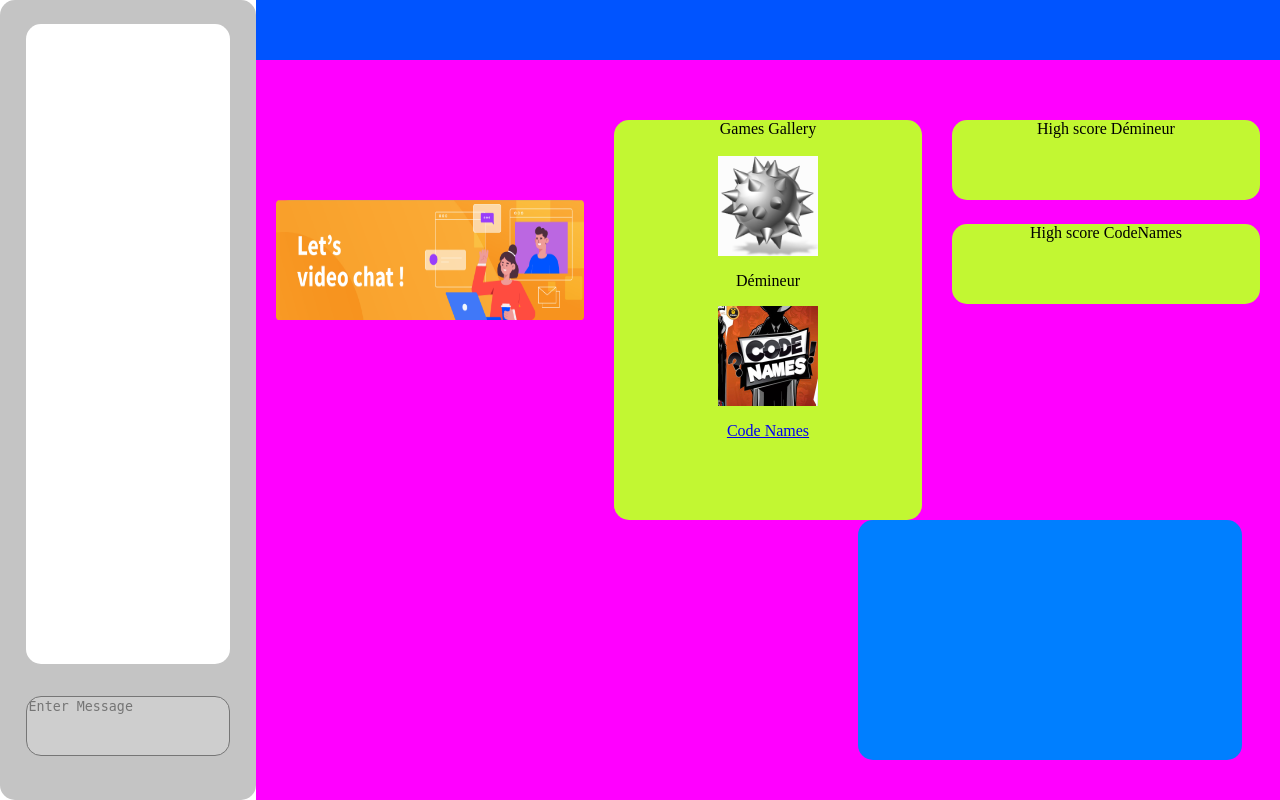
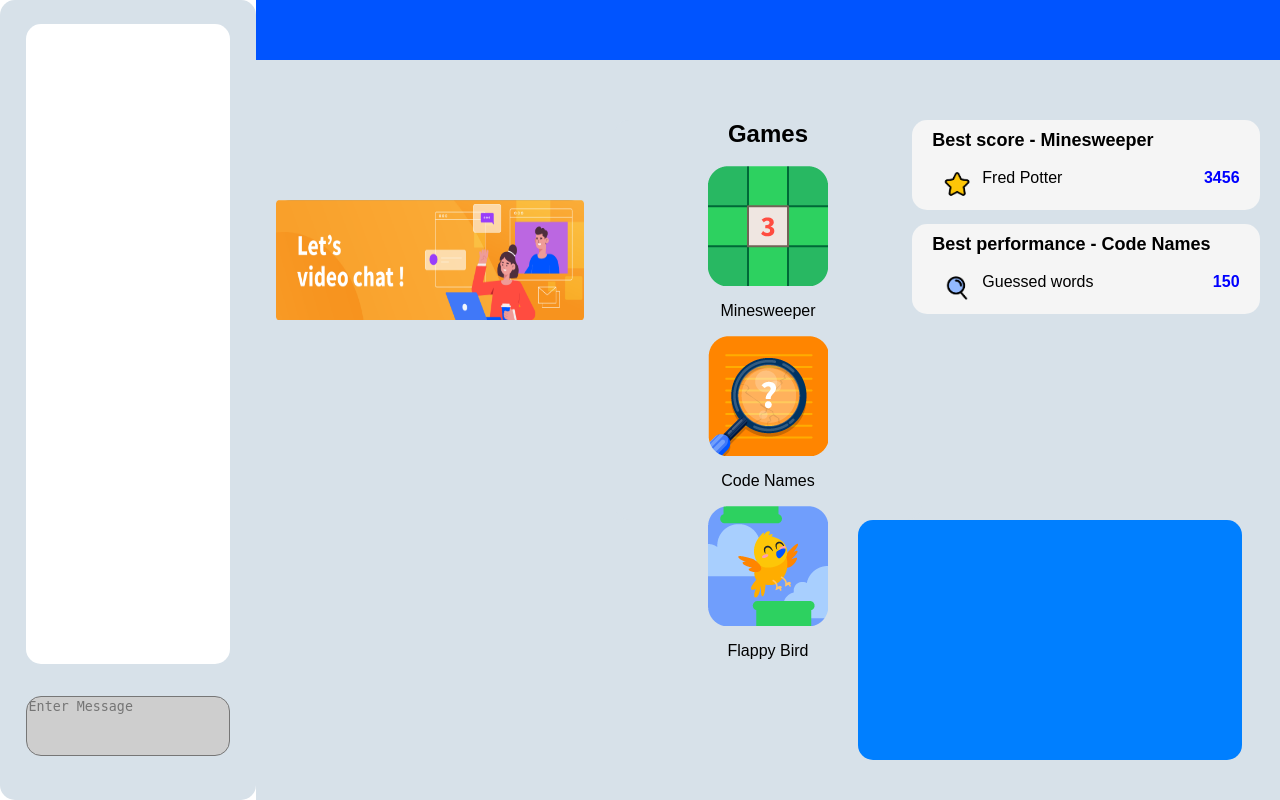
Before and after one commit to Mogmi95/Boulynk, a Flask app: page /store in a window 1280 px wide. Run offline with Flask 2, Linux system fonts and the light colour scheme; a user stored in the database is signed in; some libraries are stand-ins or nearby versions.

Commit message:
cest plus joli maintenant

```diff
--- a/static/styles.css
+++ b/static/styles.css
@@ -1,9 +1,12 @@
 /* Main */
+body {
+    font-family : "Arial";
+}
 #containerSnap{
     position:absolute;
     margin: 0;
     padding: 0;
-    background-color:#ff00ff;
+    background-color:#d7e1e9;
     top: 0;
     left: 0;
     width: 100%;
@@ -83,7 +86,7 @@
     width: 30%;
     top: 15%;
     left: 35%;
-    background-color: #C2F732;
+    background-color: #d7e1e9;
     z-index:1;
     text-align: center;
     border-radius: 15px;
@@ -94,10 +97,13 @@
     width: 30%;
     top: 15%;
     right: 2%;
-    background-color: #C2F732;
+    background-color: whitesmoke;
     z-index:1;
-    text-align: center;
+    text-align: left;
     border-radius: 15px;
+    padding-left: 20px;
+    padding-right: 20px;
+    padding-top: 10px;
 }
 #containerHighScoreCodenames {
     position:absolute;
@@ -105,10 +111,13 @@
     width: 30%;
     top: 28%;
     right: 2%;
-    background-color: #C2F732;
+    background-color: whitesmoke;
     z-index:1;
-    text-align: center;
+    text-align: left;
     border-radius: 15px;
+    padding-left: 20px;
+    padding-right: 20px;
+    padding-top: 10px;
 }
 #left {
     position:absolute;
@@ -116,7 +125,7 @@
     width: 20%;
     top: 0%;
     left: 0%;
-    background-color: #C4C4C4;
+    background-color: #d7e1e9;
     z-index:1;
     text-align: center;
     border-radius: 15px;
@@ -127,7 +136,7 @@
     width: 80%;
     top: 0%;
     left: 20%;
-    background-color: #000000;
+    background-color: #d7e1e9;
     z-index:1;
     text-align: center;
     border-radius: 15px;
--- a/templates/store.html
+++ b/templates/store.html
@@ -21,31 +21,41 @@
 </div>
 
 <div id="containerGamesGallery">
-        Games Gallery
+        <b><font size="+2">Games</font></b>
         <br />
         <br />
             <div>
-                <a href="/games/demineur" >
-                <img src="/files/resources/Demineur.png" width=100 height="100" >
+                <a href="/games" >
+                <img src="/static/images/mine.png" width=120 height="120" >
                 </a>
-                <p>Démineur</p>
+                <p>Minesweeper</p>
             </div>
 
             <div>
-                <a href="/games/codenames" >
-                <img src="/files/resources/codenames.jpg"  width=100 height="100">
+                <img src="/static/images/codename.png"  width=120 height="120">
                 <p>Code Names</p>
                 </a>
+            </div>
+
+            <div>
+                    <img src="/static/images/flappy.png"  width=120 height="120">
+                    <p>Flappy Bird</p>
             </div>
 </div>
 
 
 <div id="containerHighScoreDemineur">
-        High score Démineur
+        <b><font size="+1">Best score - Minesweeper</font></b>
+        <br />
+        <br />
+        <img src="/static/images/score.png" width=30 height="30" align ="left" hspace =10> <span style="float: left;">Fred Potter</span>  <b><font color="blue"><span style="float:right;">3456</span></font></b>
 </div>
 
 <div id="containerHighScoreCodenames">
-        High score CodeNames
+        <b><font size="+1">Best performance - Code Names</font></b>
+        <br />
+        <br />
+        <img src="/static/images/find.png" width=30 height="30" align ="left" hspace =10> <span style="float: left;"></span>Guessed words</span> <b><font color="blue"><span style="float:right;">150</span></font></b>
 </div>
 
 </div>
```
